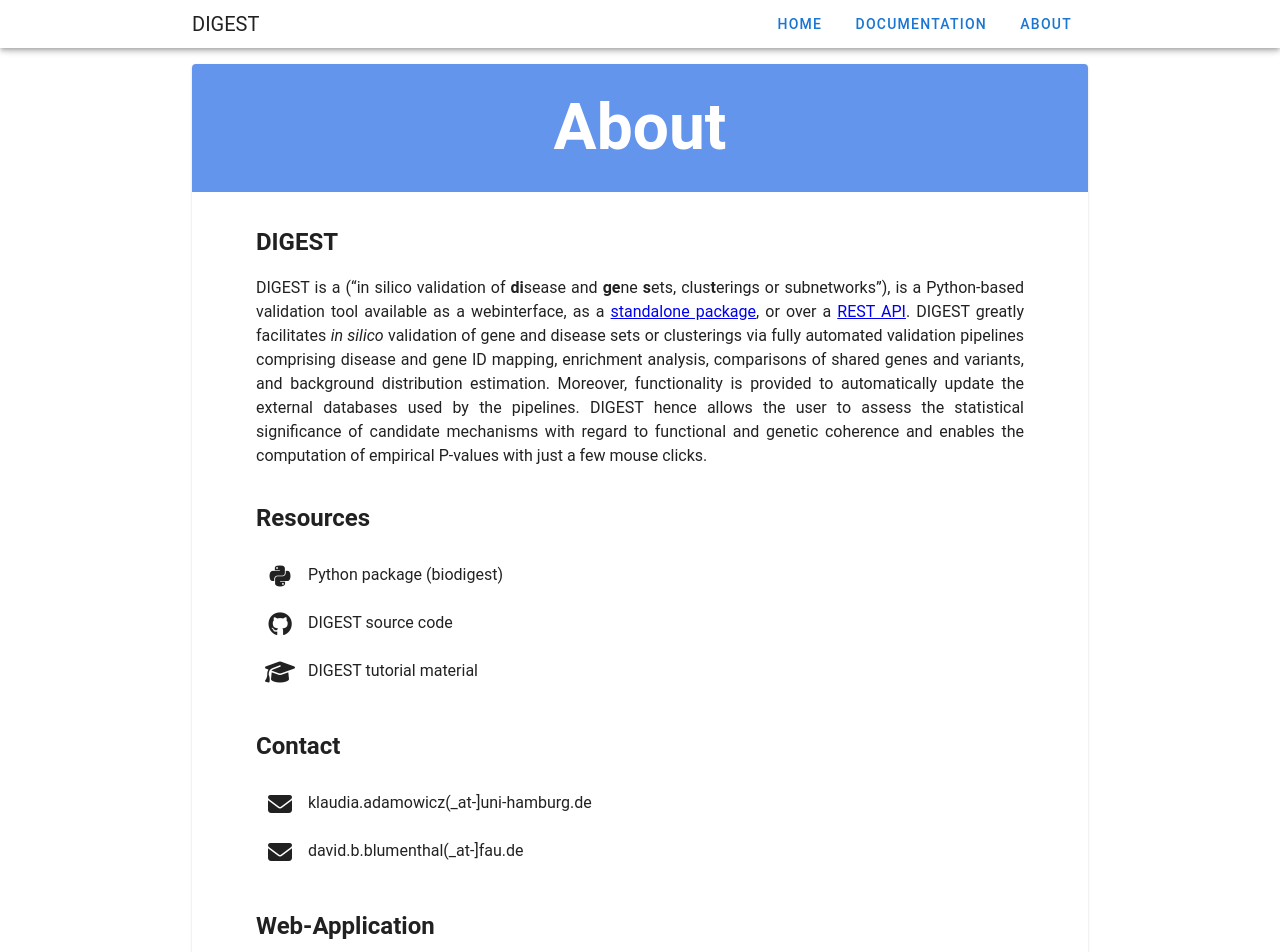
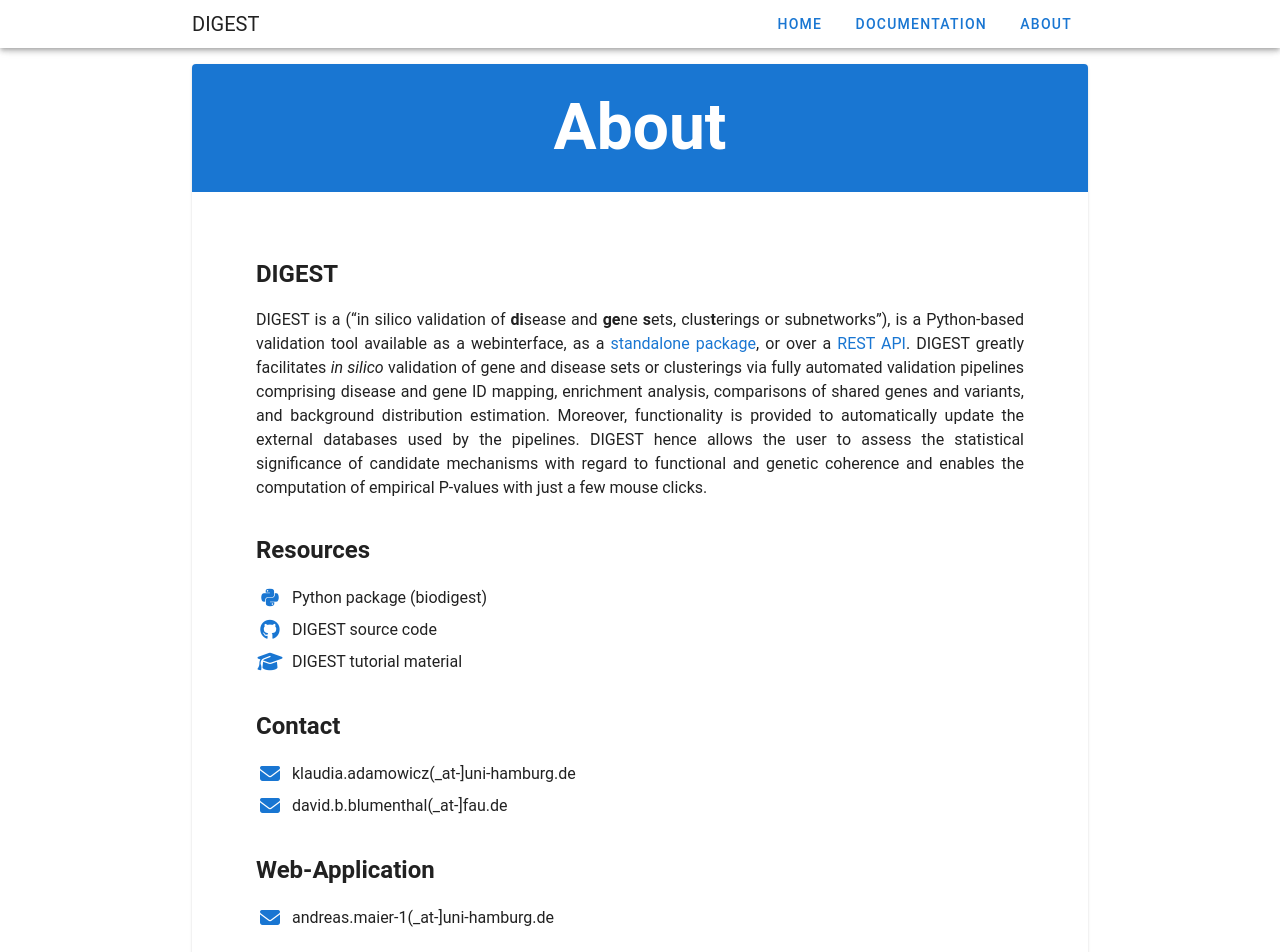
Before and after one commit to bionetslab/digest-web, a Vue app: page /about in a window 1280 px wide. Shown: the top 952 px of the page. Built offline with nearby package versions, Linux system fonts and the light colour scheme; no server answers.

Commit message:
fixed about

```diff
--- a/src/components/About.vue
+++ b/src/components/About.vue
@@ -1,11 +1,11 @@
 <template>
   <div>
-    <div style="background-color: cornflowerblue; width: 100%; padding:16px">
+    <div style="background-color: #1976d2; width: 100%; padding:16px">
       <h2 :style="{display: 'flex', 'justify-content': 'center', color: 'white', 'font-size': mobile ? '2.5rem' : '4rem'}">
         About</h2>
     </div>
     <div :style="{padding: mobile ? '32px 16px' : '32px 64px'}">
-      <b style="font-size: 1.5rem;">DIGEST</b>
+      <h3 class="section-header">DIGEST</h3>
       <p style="text-align: justify; margin-top: 16px; margin-bottom: 32px"> DIGEST is a (“in silico validation of
         <b>di</b>sease and <b>ge</b>ne <b>s</b>ets,
         clus<b>t</b>erings or subnetworks”), is a Python-based validation tool available as a webinterface, as a <a
@@ -19,54 +19,54 @@
         significance of candidate mechanisms with regard to functional and genetic coherence and enables the computation
         of empirical P-values with just a few mouse clicks.</p>
 
-      <b style="font-size: 1.5rem">Resources</b>
-      <div style="margin-top: 16px; margin-bottom: 32px">
-        <div>
-          <v-btn icon href="https://pypi.org/project/biodigest/" target="_blank" variant="text">
-            <v-icon>fab fa-python</v-icon>
+      <h3 class="section-header">Resources</h3>
+      <div style="margin-top: 8px; margin-bottom: 32px">
+        <div style="display: flex; align-items: center; margin-bottom: 4px;">
+          <v-btn icon href="https://pypi.org/project/biodigest/" target="_blank" variant="text" density="compact">
+            <v-icon size="small">fab fa-python</v-icon>
           </v-btn>
-          Python package (biodigest)
+          <span style="margin-left: 8px">Python package (biodigest)</span>
         </div>
-        <div>
-          <v-btn icon href="https://github.com/bionetslab/digest" target="_blank" variant="text">
-            <v-icon>fab fa-github</v-icon>
+        <div style="display: flex; align-items: center; margin-bottom: 4px;">
+          <v-btn icon href="https://github.com/bionetslab/digest" target="_blank" variant="text" density="compact">
+            <v-icon size="small">fab fa-github</v-icon>
           </v-btn>
-          DIGEST source code
+          <span style="margin-left: 8px">DIGEST source code</span>
         </div>
-        <div>
-          <v-btn icon href="https://github.com/bionetslab/digest-tutorial/blob/main/Tutorial.ipynb" target="_blank" variant="text">
-            <v-icon>fas fa-graduation-cap</v-icon>
+        <div style="display: flex; align-items: center;">
+          <v-btn icon href="https://github.com/bionetslab/digest-tutorial/blob/main/Tutorial.ipynb" target="_blank" variant="text" density="compact">
+            <v-icon size="small">fas fa-graduation-cap</v-icon>
           </v-btn>
-          DIGEST tutorial material
+          <span style="margin-left: 8px">DIGEST tutorial material</span>
         </div>
       </div>
 
 
-      <b style="font-size: 1.5rem">Contact</b>
-      <div style="margin-top: 16px; margin-bottom: 32px">
-        <div>
-          <v-btn icon :href="'mailto:'+getKAMail()" variant="text">
-            <v-icon>fas fa-envelope</v-icon>
+      <h3 class="section-header">Contact</h3>
+      <div style="margin-top: 8px; margin-bottom: 32px">
+        <div style="display: flex; align-items: center; margin-bottom: 4px;">
+          <v-btn icon :href="'mailto:'+getKAMail()" variant="text" density="compact">
+            <v-icon size="small">fas fa-envelope</v-icon>
           </v-btn>
-          klaudia.adamowicz(_at-]uni-hamburg.de
+          <span style="margin-left: 8px">klaudia.adamowicz(_at-]uni-hamburg.de</span>
         </div>
-        <div>
-          <v-btn icon :href="'mailto:'+getDBMail()" variant="text">
-            <v-icon>fas fa-envelope</v-icon>
+        <div style="display: flex; align-items: center;">
+          <v-btn icon :href="'mailto:'+getDBMail()" variant="text" density="compact">
+            <v-icon size="small">fas fa-envelope</v-icon>
           </v-btn>
-          david.b.blumenthal(_at-]fau.de
+          <span style="margin-left: 8px">david.b.blumenthal(_at-]fau.de</span>
         </div>
       </div>
-      <b style="font-size: 1.5rem">Web-Application</b>
-      <div style="margin-top: 16px; margin-bottom: 32px">
-        <div>
-          <v-btn icon :href="'mailto:'+getAMMail()" variant="text">
-            <v-icon>fas fa-envelope</v-icon>
+      <h3 class="section-header">Web-Application</h3>
+      <div style="margin-top: 8px; margin-bottom: 32px">
+        <div style="display: flex; align-items: center;">
+          <v-btn icon :href="'mailto:'+getAMMail()" variant="text" density="compact">
+            <v-icon size="small">fas fa-envelope</v-icon>
           </v-btn>
-          andreas.maier-1(_at-]uni-hamburg.de
+          <span style="margin-left: 8px">andreas.maier-1(_at-]uni-hamburg.de</span>
         </div>
       </div>
-      <b style="font-size: 1.5rem">Cite</b>
+      <h3 class="section-header">Cite</h3>
       <div style="margin-top: 16px; margin-bottom: 64px">If you find DIGEST useful please cite:
         <div style="margin: 16px 64px">Klaudia Adamowicz, Andreas Maier, Jan Baumbach, David B Blumenthal, Online <i>in silico</i>
           validation of disease and gene sets, clusterings or subnetworks with DIGEST. <i>Briefings in
@@ -80,7 +80,8 @@
       <span
           style="justify-content: center; display: flex; font-size: .85rem">Institute for Computational Systems Biology (CoSy.Bio)</span>
       <div style="height: .85rem"></div>
-      <span style="justify-content: center; display: flex; font-size: .85rem">E-Mail: <a :href="'mailto:'+getMail()">management-cosybio[at)zbh.uni-hamburg.de</a></span>
+      <span style="justify-content: center; display: flex; font-size: .85rem">E-Mail: &nbsp;<a :href="'mailto:'+getMail()">management-cosybio[at)zbh.uni-hamburg.de</a></span>
+
       <span style="justify-content: center; display: flex; font-size: .85rem">Address: Prof. Dr. Jan Baumbach</span>
       <span style="justify-content: center; display: flex; font-size: .85rem">University of Hamburg</span>
       <span style="justify-content: center; display: flex; font-size: .85rem">Albert-Einstein-Ring 8-10</span>
@@ -138,5 +139,20 @@ export default {
 </script>
 
 <style scoped>
+a {
+  text-decoration: none;
+  color: #1976d2;
+}
 
+a:hover {
+  text-decoration: underline;
+  color: #1565c0;
+}
+
+.section-header {
+  font-size: 1.5rem;
+  margin-top: 32px;
+  margin-bottom: 16px;
+  font-weight: bold;
+}
 </style>
--- a/src/components/Documentation.vue
+++ b/src/components/Documentation.vue
@@ -1381,12 +1381,12 @@ export default {
 </script>
 
 <style scoped>
-.nav-link {
+a {
   text-decoration: none;
   color: #1976d2;
 }
 
-.nav-link:hover {
+a:hover {
   text-decoration: underline;
   color: #1565c0;
 }
```
